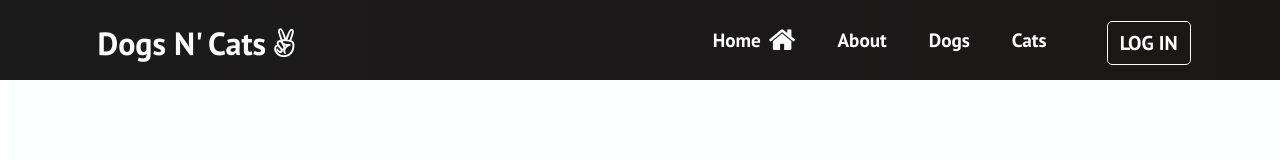
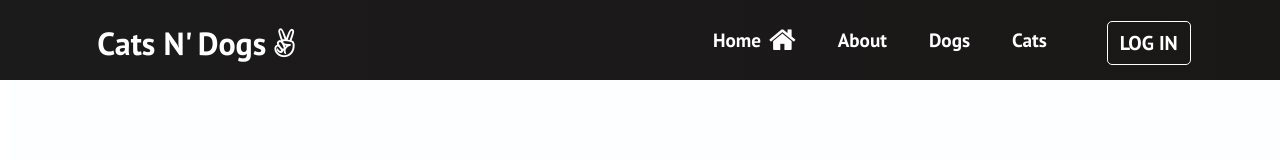
Before and after one commit to Krosis855/react_portfolio_project, a React (Create React App) app: page / in a window 1280 px wide. Shown: the top 160 px of the page. Built offline with nearby package versions, Linux system fonts and the light colour scheme.

Commit message:
adding new navbar

```diff
--- a/src/Components/NavbarComponent.js
+++ b/src/Components/NavbarComponent.js
@@ -23,7 +23,7 @@ function Navbar() {
             <nav className="navbar">
                 <div className="navbar-container">
                     <Link to="/" className="navbar-logo">
-                        Dogs N' Cats
+                        Cats N' Dogs
                         <i class="fa fa-angellist" aria-hidden="true"></i>
                     </Link>
                     <div className="menu-icon" onClick={handleClick}>
```
